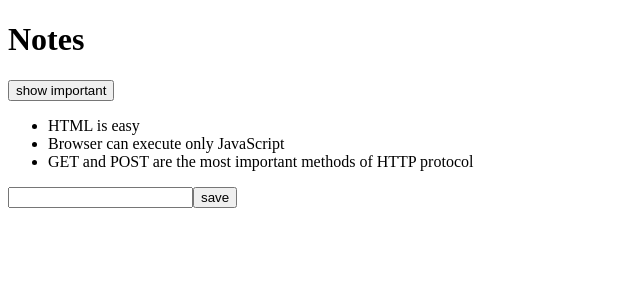
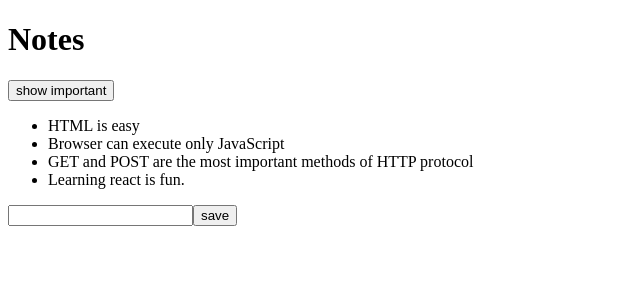
Before and after one commit to mrchrmn-ls/fullstack-open, a React (Create React App) app in the folder part2/codealong-2d/: page / in a window 1280 px wide. Shown: the top 300 px of the page, without its empty margins (0-640 px from the left). Built offline with nearby package versions, Linux system fonts and the light colour scheme; data requests are answered from the project's data file.

Commit message:
part2d post new note

```diff
--- a/part2/codealong-2d/db.json
+++ b/part2/codealong-2d/db.json
@@ -17,6 +17,12 @@
       "content": "GET and POST are the most important methods of HTTP protocol",
       "date": "2019-05-30T19:20:14.298Z",
       "important": true
+    },
+    {
+      "content": "Learning react is fun.",
+      "date": "2021-11-09T10:13:58.318Z",
+      "important": false,
+      "id": 4
     }
   ]
 }
--- a/part2/codealong-2d/src/App.js
+++ b/part2/codealong-2d/src/App.js
@@ -3,7 +3,7 @@ import axios from "axios";
 import Note from "./components/Note";
 
 
-const App = () => {
+function App() {
   const [notes, setNotes] = useState([]);
   const [newNote, setNewNote] = useState("");
   const [showAll, setShowAll] = useState(true);
@@ -16,20 +16,23 @@ const App = () => {
       })
     }, []);
 
-  const addNote = (event) => {
+  function addNote(event) {
     event.preventDefault();
     const noteObject = {
       content: newNote,
       date: new Date().toISOString(),
-      important: Math.random < 0.5,
-      id: notes.length + 1
+      important: Math.random < 0.5
     };
 
-    setNotes(notes.concat(noteObject));
-    setNewNote("");
+    axios
+      .post("http://localhost:3001/notes", noteObject)
+      .then(res => {
+        setNotes(notes.concat(res.data));
+        setNewNote("");
+      });
   }
 
-  const handleNoteChange = (event) => {
+  function handleNoteChange(event) {
     console.log(event.target.value);
     setNewNote(event.target.value);
   }
@@ -56,6 +59,6 @@ const App = () => {
       </form>
     </div>
   );
-};
+}
 
 export default App;
--- a/part2/codealong-2d/src/components/Note.js
+++ b/part2/codealong-2d/src/components/Note.js
@@ -1,5 +1,5 @@
 import React from 'react';
 
-const Note = ({ note }) => <li>{note.content}</li>
+const Note = ({ note }) => <li>{note.content}</li>;
 
 export default Note;
```
